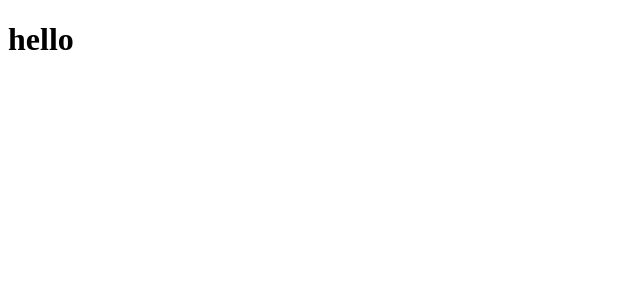
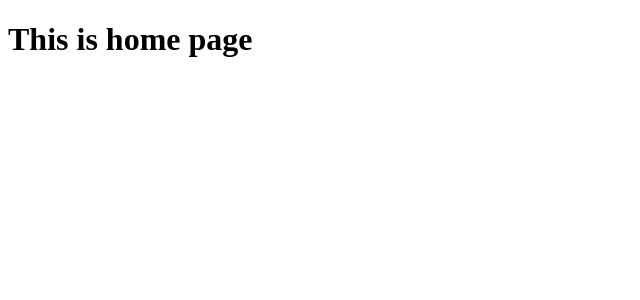
Before and after one commit to talha-fullstackdev/vehicle-details, a Next.js app: page / in a window 1280 px wide. Shown: the top 300 px of the page, without its empty margins (0-640 px from the left). Built offline with nearby package versions, Linux system fonts and the light colour scheme.

Commit message:
made structure of frontend

```diff
--- a/src/app/page.js
+++ b/src/app/page.js
@@ -1,5 +1,5 @@
 export default function Home() {
   return (
-       <h1>hello</h1>
+       <h1>This is home page</h1>
   );
 }
```
Also changed, not shown: src/app/[id]/page.jsx (added, +10 -0 lines), src/app/form/page.jsx (+8 -0 lines), src/app/home/[id]/page.jsx (deleted), src/app/home/page.jsx (deleted).
